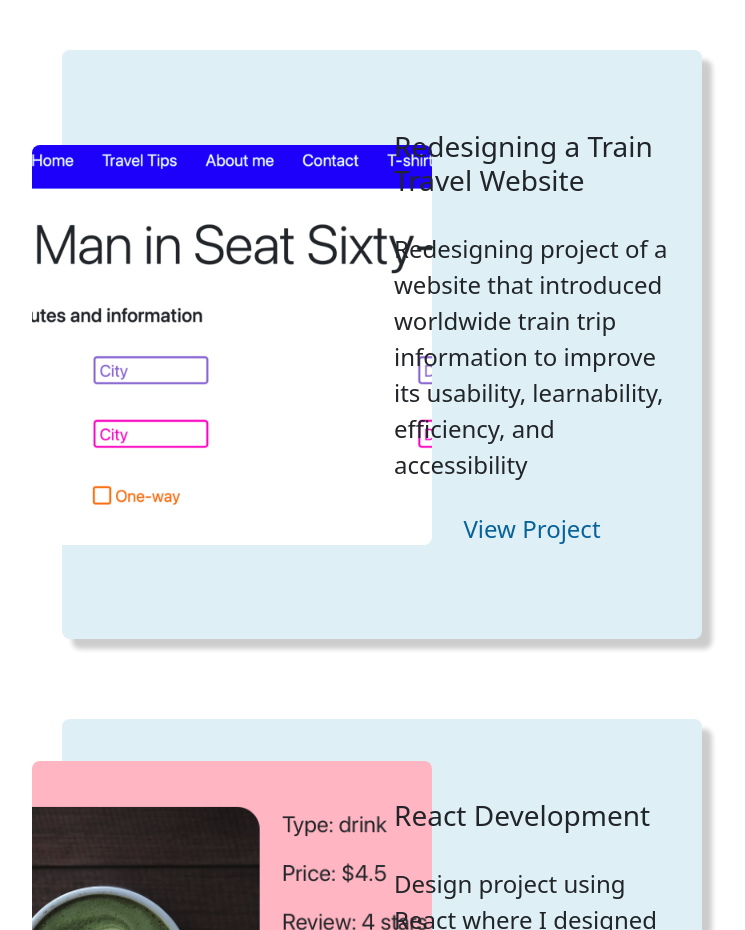
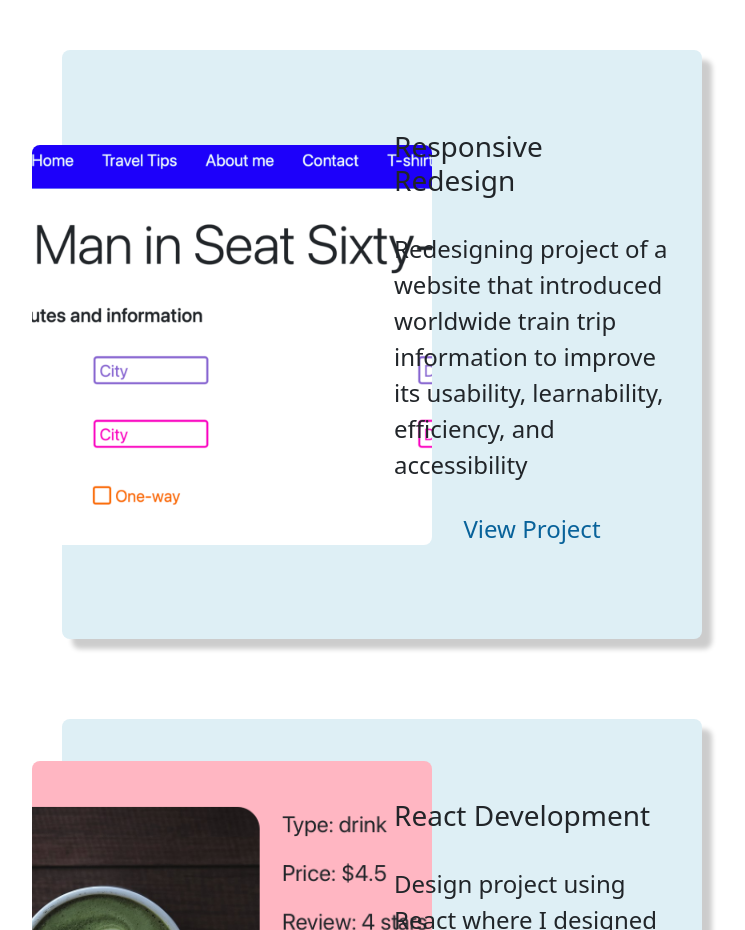
Before and after one commit to ashleykwon/ashleykwon, a React (Create React App) app in the folder portfolio/: page / in a window 1280 px wide. Shown: the part 6360-7290 px from the top of the page, without its empty margins (258-1003 px from the left). Built offline with nearby package versions, Linux system fonts and the light colour scheme.

Commit message:
uiux project title modified

```diff
--- a/portfolio/public/ProjectPages/redesign.html
+++ b/portfolio/public/ProjectPages/redesign.html
@@ -8,7 +8,7 @@
     <body>
        <div class = "project-content">
         <div class = "project-title">
-            <h1 class = "display-1">Redesigning a Train Travel Website</h1>
+            <h1 class = "display-1">Responsive Redesign: Redesigning a Train Travel Website</h1>
         </div>
 
         <div class = "button-container">
--- a/portfolio/src/project-data.json
+++ b/portfolio/src/project-data.json
@@ -56,7 +56,7 @@
         "year": 2022
     },
     {
-        "name": "Redesigning a Train Travel Website",
+        "name": "Responsive Redesign",
         "description": "Redesigning project of a website that introduced worldwide train trip information to improve its usability, learnability, efficiency, and accessibility",
         "image": "images/redesign.png",
         "projectPage": "redesign.html",
```
